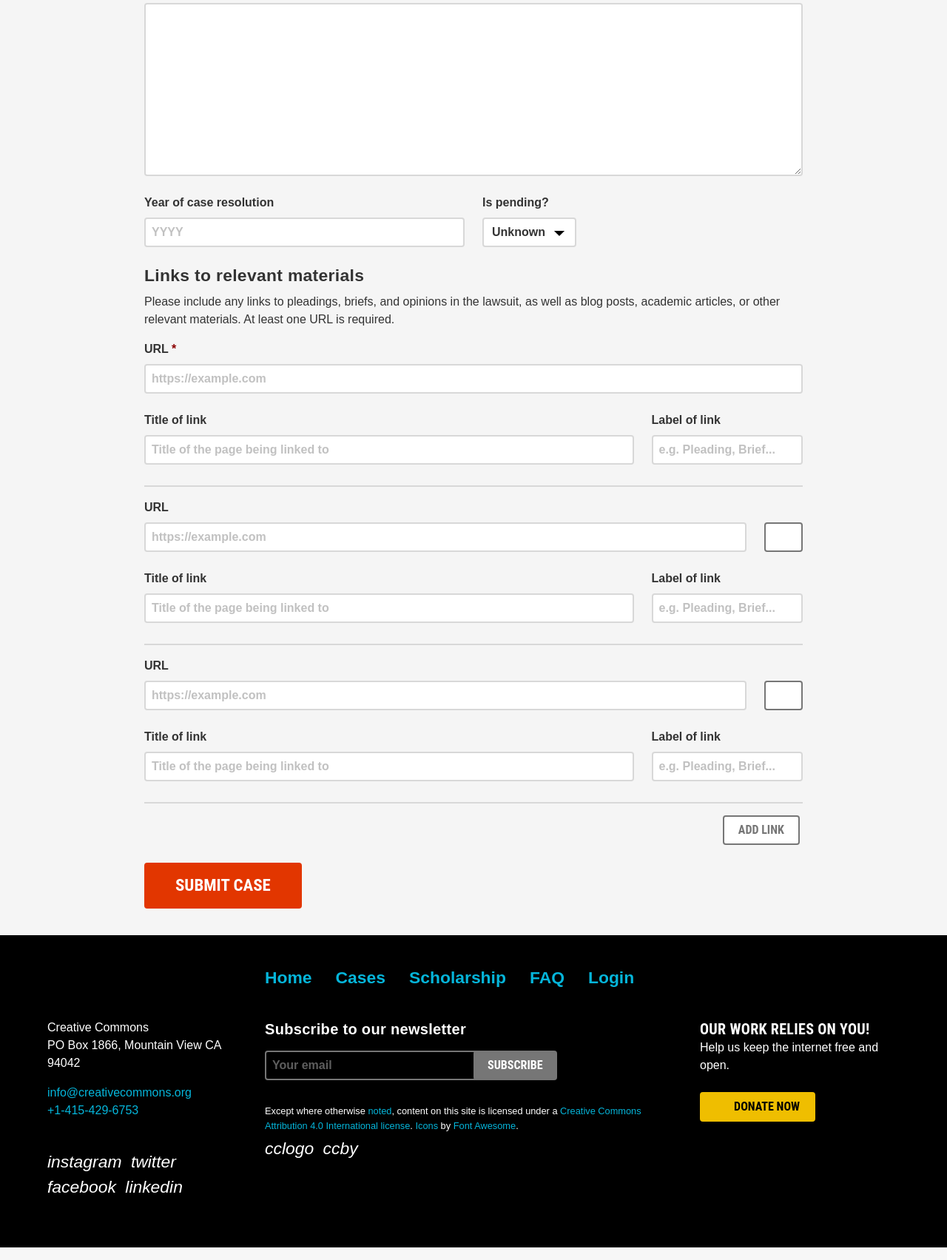
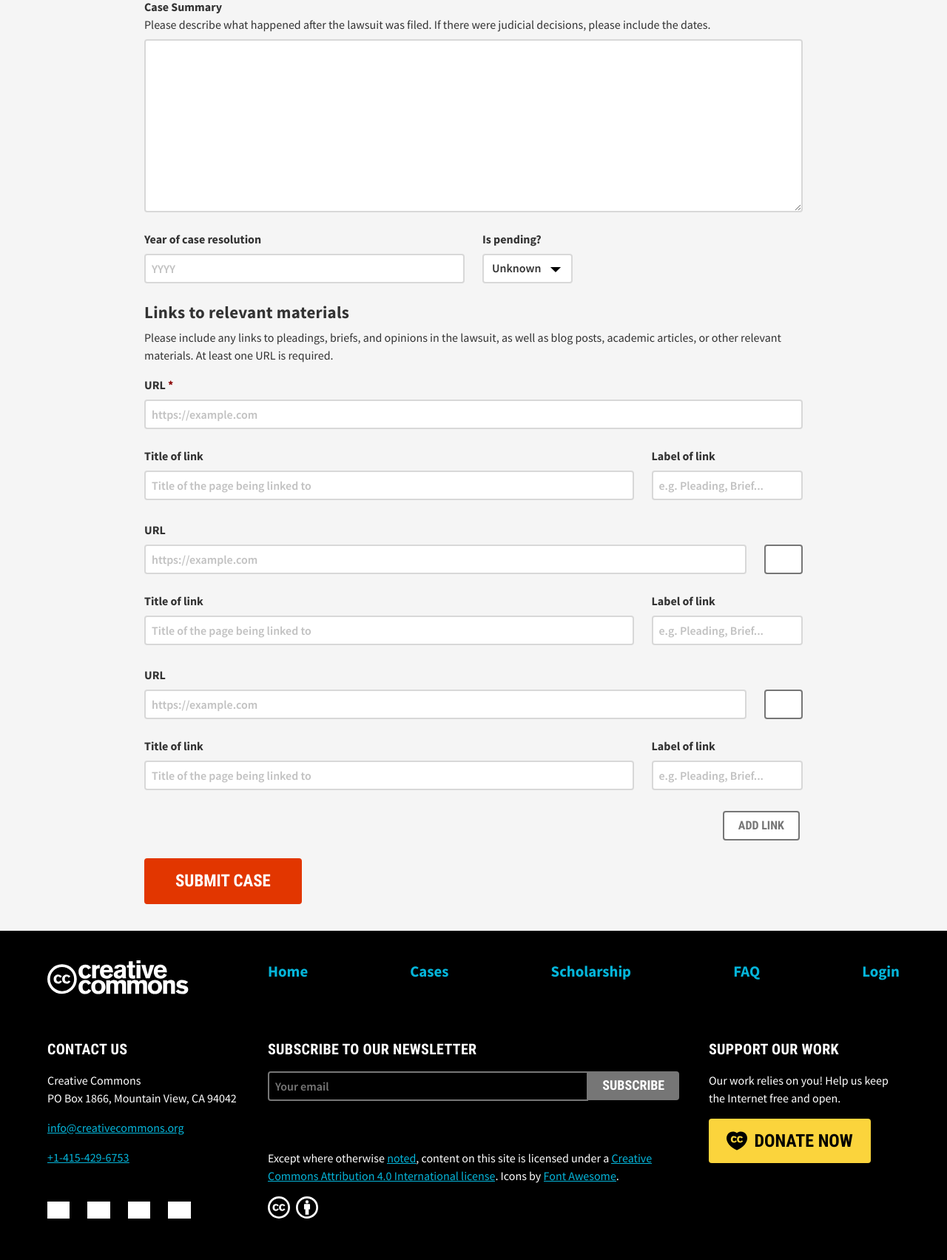
Before and after one commit to creativecommons/legaldb, a Django app: page /cases/submit/ in a window 1280 px wide. Shown: the part 1567-3270 px from the top of the page at 74% size. Run offline with Django 3.2, Linux system fonts and the light colour scheme; some libraries are stand-ins or nearby versions; some web fonts are replaced; grey boxes are pictures that could not be loaded.

Commit message:
Made the legaldb footer align with Vocabulary design system

```diff
--- a/legal_db/static/vocabulary/css/library-vars.css
+++ b/legal_db/static/vocabulary/css/library-vars.css
@@ -158,10 +158,10 @@
 
 /* establish svg sprite icon defaults */
 .icon {
-    display: inline-block;
+    /* display: inline-block; */
     /* min-width: 30px;
     min-height: 30px; */
-    height: 1em;
+    /* height: 1em;
     width: 1em;
 
     font-size: var(--icon-sprite-size);
@@ -173,7 +173,7 @@
     mask-image: var(--icon-sprite);
 
     -webkit-mask-size: contain;
-    mask-size: contain;
+    mask-size: contain; */
 }
 
 /* customize a specific sprite via matching class on <span>
--- a/legal_db/static/vocabulary/css/vocabulary.css
+++ b/legal_db/static/vocabulary/css/vocabulary.css
@@ -43,8 +43,8 @@
 /* typography */
 
 body {
-    display: grid;
-    grid-template-columns: 5% 3% 6% 6% 15% 30% 15% 6% 6% 3% 5%;
+    /* display: grid;
+    grid-template-columns: 5% 3% 6% 6% 15% 30% 15% 6% 6% 3% 5%; */
     overflow-x: hidden;
 
     font-weight: 400;
@@ -1228,10 +1228,13 @@
 }
 
 body > footer h2 {
+    margin: revert;
+
     font-family: 'Roboto Condensed';
     font-style: normal;
     font-weight: 700;
     font-size: 1.25em;
+    color:white;
 }
 
 body > footer a {
@@ -1241,6 +1244,7 @@
 
 body > footer p {
     line-height: 1.5;
+    margin: revert;
 }
 
 /* needs to be moved to be broader in general specificity scope */
@@ -1365,10 +1369,15 @@
 body > footer .subscribe form input.input {
     border-top-left-radius: 4px;
     border-bottom-left-radius: 4px;
+    border-top-right-radius: 0px;
+    border-bottom-right-radius: 0px;
     padding: .5em;
     width: 100%;
-}
-
+
+}
+body > footer .subscribe form input::placeholder{
+    color:rgb(118, 118, 118);
+}
 body > footer .subscribe form input.input:focus {
     color: white;
 }
@@ -1376,6 +1385,7 @@
 body > footer .subscribe form input.button {
     justify-content: center;
     padding: 1.1em;
+    height:0;
 
     cursor: pointer;
     font-family: "Roboto Condensed", sans-serif;
@@ -1387,6 +1397,8 @@
     white-space: nowrap;
     background-color: rgb(118, 118, 118);
     border: none;
+    border-top-left-radius: 0px;
+    border-bottom-left-radius: 0px;
     border-top-right-radius: 4px;
     border-bottom-right-radius: 4px;
     color: rgb(255, 255, 255);
--- a/legal_db/templates/legal_db/base.html
+++ b/legal_db/templates/legal_db/base.html
@@ -12,6 +12,7 @@
     <title>CC Legal Database</title>
     <link rel="icon" href="{% static 'favicon.ico' %}"/>
     <link rel="stylesheet" href="{% static 'webpack_files/css/index.css' %}" type="text/css" media="all">
+    <link rel="stylesheet" href="{% static 'vocabulary/css/vocabulary.css' %}" type="text/css" />
   </head>
   <body>
     {% include 'legal_db/partials/_header.html' %}
@@ -53,5 +54,6 @@
       })
     </script>
     {% block js_content %}{% endblock %}
+    <script src="{% static 'vocabulary/js/vocabulary.js' %}"></script>
   </body>
 </html>
--- a/legal_db/templates/legal_db/partials/_footer.html
+++ b/legal_db/templates/legal_db/partials/_footer.html
@@ -1,40 +1,13 @@
-<footer class="main-footer">
-  <div class="container">
-    <div class="columns">
-      <div class="column is-one-third-tablet-only is-one-quarter-desktop">
-        <a href="https://creativecommons.org" class="main-logo margin-bottom-bigger">
-          <span class="has-text-white"><svg
-            xmlns="http://www.w3.org/2000/svg"
-            preserveAspectRatio="xMidYMid meet"
-            viewBox="0 0 304 73">
-            <use href="#logomark"></use>
-          </svg></span>
-        </a>
-        <div>
-          <address class="margin-bottom-normal">Creative Commons<br/>PO Box 1866, Mountain View CA 94042</address>
-          <a href="mailto:info@creativecommons.org" class="mail">info@creativecommons.org</a><br/>
-          <a href="tel://+1-415-429-6753" class="phone">+1-415-429-6753</a>
-        </div>
-        <div class="margin-vertical-large">
-          <a href="https://www.instagram.com/creativecommons" class="social has-text-white" target="_blank" rel="noopener">
-            <i class="icon margin-right-small is-size-4">instagram</i>
-          </a>
-          <a href="https://www.twitter.com/creativecommons" class="social has-text-white" target="_blank" rel="noopener">
-            <i class="icon margin-right-small is-size-4">twitter</i>
-          </a>
-          <a href="https://www.facebook.com/creativecommons" class="social has-text-white" target="_blank" rel="noopener">
-            <i class="icon margin-right-small is-size-4">facebook</i>
-          </a>
-          <a href="https://www.linkedin.com/company/creative-commons/" class="social has-text-white" target="_blank" rel="noopener">
-            <i class="icon margin-right-small is-size-4">linkedin</i>
-          </a>
-        </div>
-      </div>
-      <div class="column is-two-third-tablet-only is-three-quarters-desktop">
-        <div class="columns">
-          <div class="column is-full">
-            <nav class="footer-navigation">
-              <ul class="menu">
+<footer>
+  <a
+    class="identity-logo"
+    href="https://creativecommons.org/"
+    target="_blank"
+    >Creative Commons</a
+  >
+
+  <nav class="footer-menu">
+    <ul>
       <li><a href="{% url 'home' %}" class="menu-item">Home</a></li>
       <li><a href="{% url 'case_index' %}" class="menu-item">Cases</a></li>
       <li><a href="{% url 'scholarship_index' %}" class="menu-item">Scholarship</a></li>
@@ -46,46 +19,131 @@
       {% endif %}
     </ul>
 </nav>
+
+  <div class="contact">
+    <!-- this area lacks a heading? -->
+    <h2>Contact Us</h2>
+    <p>
+      Creative Commons <br />
+      PO Box 1866, Mountain View, CA 94042
+    </p>
+    <p>
+      <a href="mailto:info@creativecommons.org"
+        >info@creativecommons.org</a
+      >
+    </p>
+    <p><a href="tel:+14154296753">+1-415-429-6753</a></p>
+
+    <nav class="social-menu">
+      <ul>
+        <!-- <li><a class="icon-replace fa-instagram" href="#">Instagram</a></li> -->
+        <li>
+          <a
+            class="icon-replace fa-twitter"
+            href="https://twitter.com/creativecommons"
+            target="_blank"
+            >Twitter</a
+          >
+        </li>
+        <li>
+          <a
+            class="icon-replace fa-mastodon"
+            href="https://mastodon.social/@creativecommons"
+            target="_blank"
+            >Mastodon</a
+          >
+        </li>
+        <li>
+          <a
+            class="icon-replace fa-facebook"
+            href="https://www.facebook.com/creativecommons"
+            target="_blank"
+            >Facebook</a
+          >
+        </li>
+        <li>
+          <a
+            class="icon-replace fa-linkedin"
+            href="https://www.linkedin.com/company/creative-commons/"
+            target="_blank"
+            >LinkedIn</a
+          >
+        </li>
+      </ul>
+    </nav>
   </div>
+  <div class="subscribe">
+    <h2>Subscribe to our Newsletter</h2>
+    <form
+      action="https://creativecommons.us4.list-manage.com/subscribe/post?u=fd30364b6577b471373d6076c&amp;id=4603fe102a"
+      method="post"
+      id="mc-embedded-subscribe-form"
+      name="mc-embedded-subscribe-form"
+      class="validate newsletter"
+      target="_blank"
+      novalidate="">
+      <input
+        type="email"
+        value=""
+        name="EMAIL"
+        class="email input"
+        id="mce-EMAIL"
+        placeholder="Your email"
+        required="" />
+      <!-- real people should not fill this in and expect good things - do not remove this or risk form bot signups-->
+      <div
+        style="position: absolute; left: -5000px"
+        aria-hidden="true">
+        <input
+          type="text"
+          name="b_fd30364b6577b471373d6076c_4603fe102a"
+          tabindex="-1"
+          value="" />
       </div>
-        <div class="columns">
-          <div class="column is-two-thirds">
-            <div class="subscription">
-              <h5 class="b-header">Subscribe to our newsletter</h5>
-              <form class="newsletter">
-                <label for="email" class="is-sr-only">Email</label>
-                <input id="email" type="text" class="input" placeholder="Your email">
-                <input type="submit" value="subscribe" class="button small">
+      <input
+        type="submit"
+        value="subscribe"
+        id="mc-embedded-subscribe"
+        class="button small" />
     </form>
   </div>
-            <div class="attribution margin-top-bigger">
-              <p class="caption">
+
+  <div class="donate">
+    <h2>Support Our Work</h2>
+    <p>Our work relies on you! Help us keep the Internet free and open.</p>
+    <a
+      class="donate icon-attach cc-heart-filled"
+      href="https://www.classy.org/give/313412/#!/donation/checkout?c_src=website&c_src2=top-of-page-banner"
+      target="_blank"
+      >Donate Now</a
+    >
+  </div>
+
+  <div class="license">
+    <p>
       Except where otherwise
-                <a href="https://creativecommons.org/policies#license" target="_blank" rel="noopener">noted</a>,
-                content on this site is licensed under a
-                <a href="https://creativecommons.org/licenses/by/4.0/" target="_blank" rel="noopener">Creative Commons Attribution 4.0 International license</a>.
-                <a href="https://creativecommons.org/website-icons" target="_blank" rel="noopener">Icons</a>
-                by
-                <a href="https://fontawesome.com/" target="_blank" rel="noopener">Font Awesome</a>.
+      <a
+        href="https://creativecommons.org/policies/#license"
+        target="_blank"
+        >noted</a
+      >, content on this site is licensed under a
+      <a
+        href="https://creativecommons.org/licenses/by/4.0/"
+        target="_blank"
+        >Creative Commons Attribution 4.0 International license</a
+      >. Icons by
+      <a
+        href="https://fontawesome.com/"
+        target="_blank"
+        >Font Awesome</a
+      >.
     </p>
-              <div class="margin-top-smaller">
-                <i class="icon margin-right-small is-size-4">cclogo</i>
-                <i class="icon margin-right-small is-size-4">ccby</i>
-              </div>
-            </div>
-          </div>
-          <div class="column is-one-third">
-            <aside class="donate-section">
-              <h5>Our work relies on you!</h5>
-              <p>Help us keep the internet free and open.</p>
-              <a class="button small donate" href="http://creativecommons.org/donate">
-                <i class="icon cc-letterheart margin-right-small is-size-5 padding-top-smaller"></i>
-                Donate now
-              </a>
-            </aside>
-          </div>
-        </div>
-      </div>
-    </div>
+    <svg>
+      <use
+        href="static/vocabulary/svg/cc/icons/cc-icons.svg#cc-logo"></use>
+    </svg>
+    <svg>
+      <use href="static/vocabulary/svg/cc/icons/cc-icons.svg#cc-by"></use>
+    </svg>
   </div>
 </footer>
```
Lines whose indentation alone changed are shown as unchanged.
